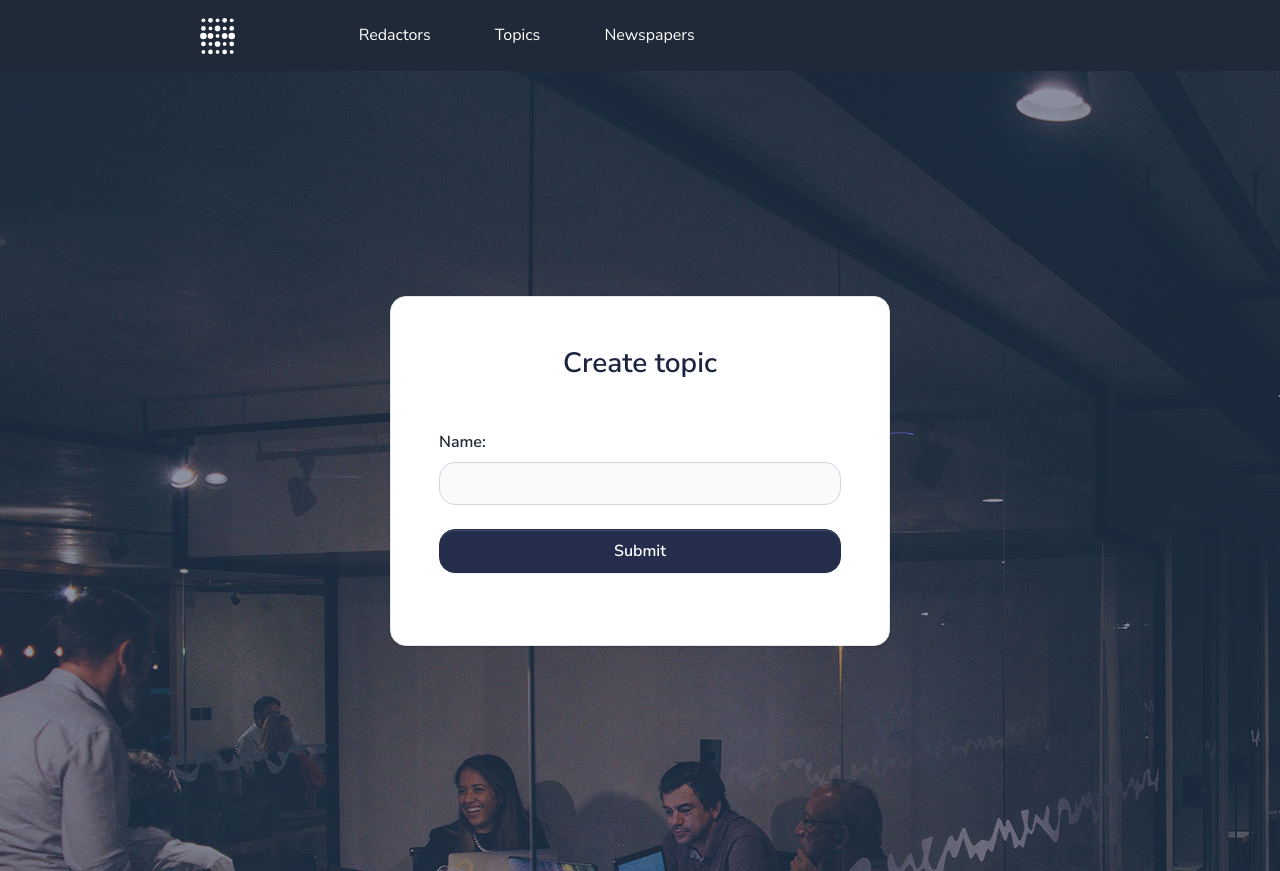
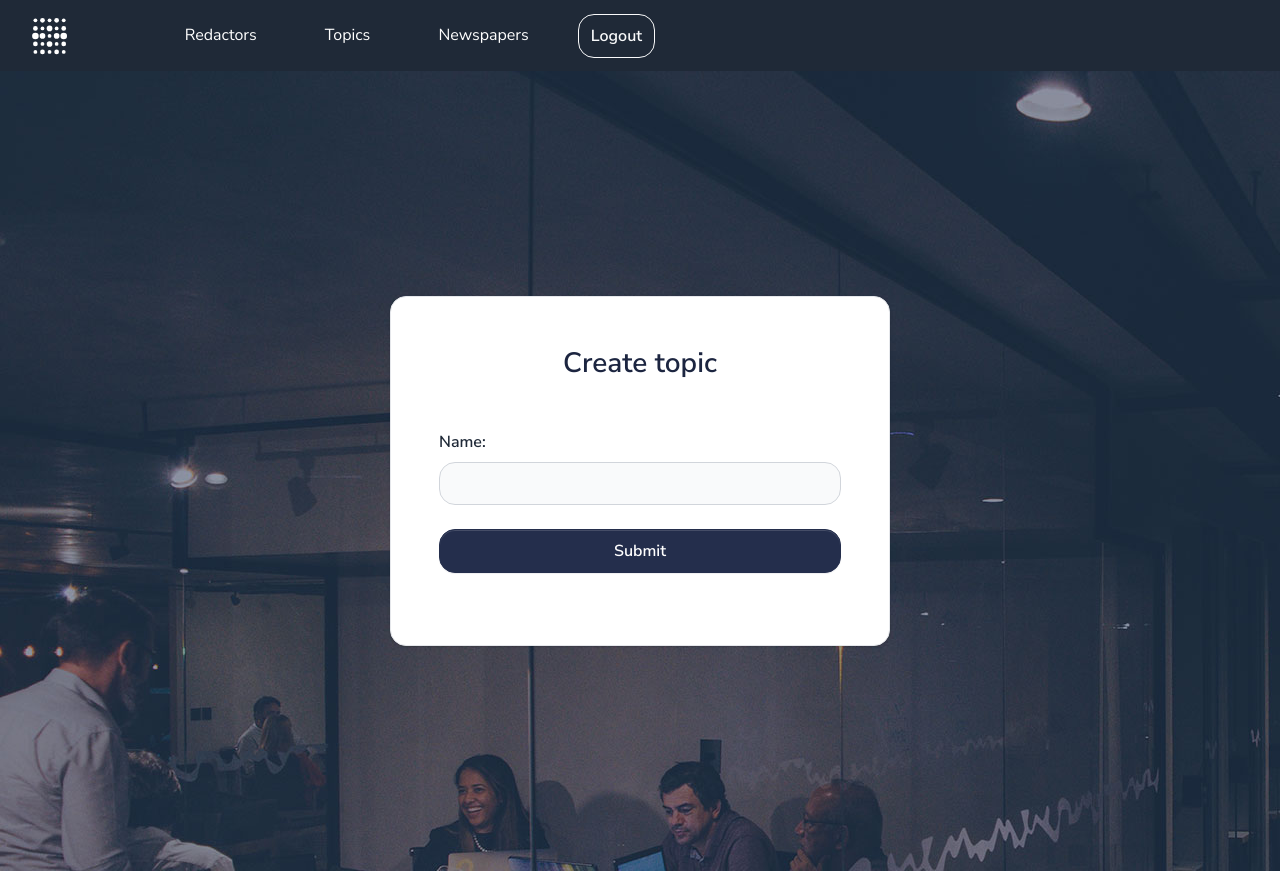
Before and after one commit to oshumska/newspaper-agency, a Django app: page /topic/create/ in a window 1280 px wide. Run offline with Django 5.2, Linux system fonts and the light colour scheme; some libraries are stand-ins or nearby versions.

Commit message:
add button logout to other navigation bar and change styles to css classes

```diff
--- a/templates/includes/navbar_background.html
+++ b/templates/includes/navbar_background.html
@@ -1,9 +1,13 @@
 <link type="text/css" href="{{ ASSETS_ROOT }}/css/pixel.css" rel="stylesheet">
 <div style="overflow: hidden; background-color: #1F2937; top: 0; width: 100%; line-height: 70px;">
-  <a class="navbar-brand me-lg-5" href="{% url 'redaction:index' %}" style="padding: 14px 20px 14px 200px;">
+  <a class="navbar-brand me-lg-5 container-md href="{% url 'redaction:index' %}">
     <img class="navbar-brand-dark" src="{{ ASSETS_ROOT }}/img/brand/light_rec.svg" alt="Logo light">
   </a>
-  <a href="{% url 'redaction:redactor-list' %}" style="color: white; padding: 14px 30px 14px 50px">Redactors</a>
-  <a href="{% url 'redaction:topic-list' %}" style="color: white; padding: 14px 30px;">Topics</a>
-  <a href="{% url 'redaction:newspaper-list' %}" style="color: white; padding: 14px 30px;">Newspapers</a>
+  <a href="{% url 'redaction:redactor-list' %}" class="nav-item text-white container-fluid">Redactors</a>
+  <a href="{% url 'redaction:topic-list' %}" class="nav-item text-white container-fluid">Topics</a>
+  <a href="{% url 'redaction:newspaper-list' %}" class="nav-item text-white container-fluid">Newspapers</a>
+  <form method="post" action="{% url 'logout' %}" class="btn container-relative">
+    {% csrf_token %}
+    <button type="submit" class="btn btn-outline-gray-100">Logout</button>
+  </form>
 </div>
```
